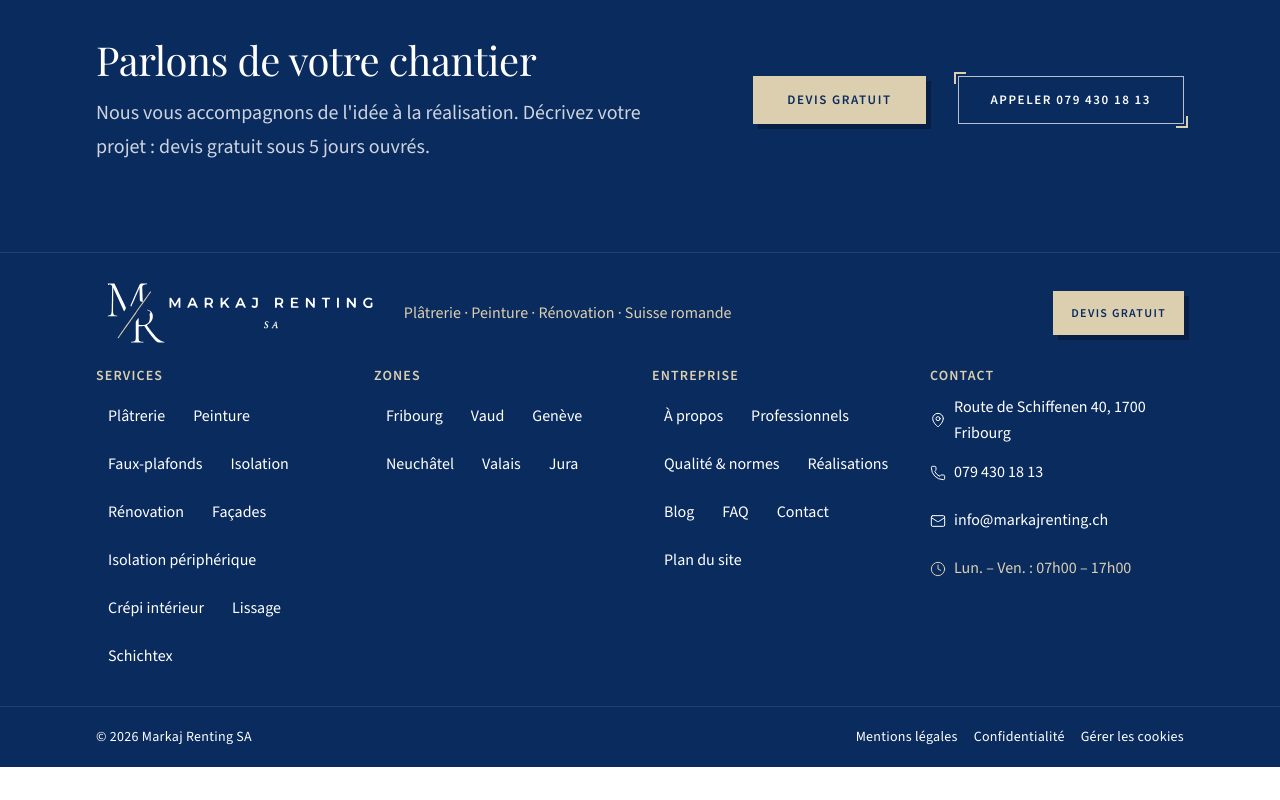
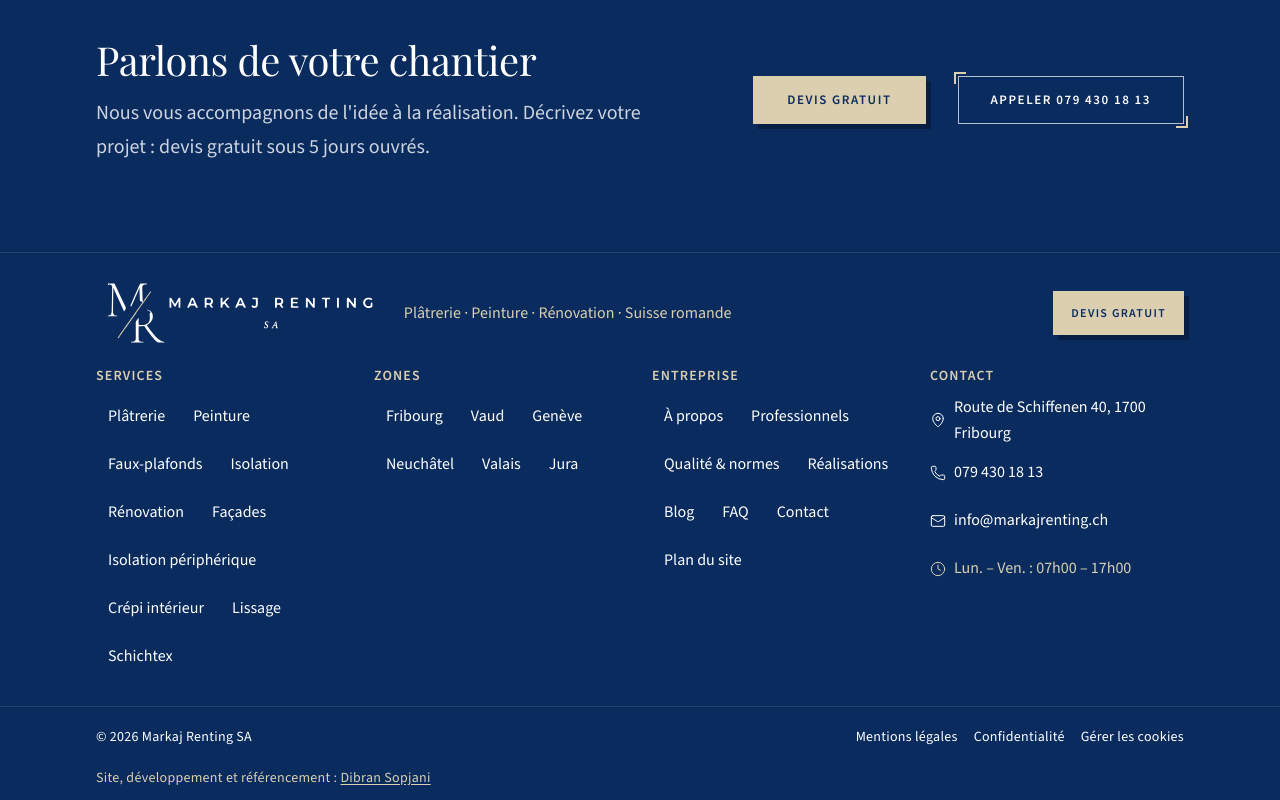
Before and after one commit to sopdibran-collab/sopdibran-collab.github.io-markajrenting.ch, a Next.js app: page / in a window 1280 px wide. Shown: the part 7576-8376 px from the top of the page. Before the commit the page ends 8343 px from the top, so only its background shows below. Built offline with nearby package versions, Linux system fonts and the light colour scheme; no server answers; a web font is replaced by a local one.

Commit message:
feat: crédit conception du site (pied de page + mentions légales)

```diff
--- a/app/(marketing)/mentions-legales/page.tsx
+++ b/app/(marketing)/mentions-legales/page.tsx
@@ -53,6 +53,19 @@
             Toutefois, elle ne saurait être tenue responsable des omissions, inexactitudes ou carences
             dans la mise à jour des informations.
           </p>
+
+          <h2 className="mt-10 font-heading text-heading-3 text-markaj-primary">Conception du site</h2>
+          <p className="mt-3 font-body text-body text-markaj-primary">
+            Site, développement et référencement :{" "}
+            <a
+              href="https://www.linkedin.com/in/dibransop"
+              target="_blank"
+              rel="noopener"
+              className="underline underline-offset-2 hover:text-markaj-primary/80 focus-visible:outline-none focus-visible:ring-2 focus-visible:ring-markaj-primary focus-visible:ring-offset-2"
+            >
+              Dibran Sopjani
+            </a>
+          </p>
         </div>
       </Section>
     </>
--- a/components/layout/Footer.tsx
+++ b/components/layout/Footer.tsx
@@ -142,6 +142,19 @@
             <ManageCookiesButton />
           </div>
         </div>
+        <div className="mx-auto max-w-content px-4 pb-3 font-body text-caption text-markaj-crepi sm:px-6 lg:px-8">
+          <p>
+            Site, développement et référencement :{" "}
+            <a
+              href="https://www.linkedin.com/in/dibransop"
+              target="_blank"
+              rel="noopener"
+              className="underline underline-offset-2 hover:text-markaj-white focus-visible:outline-none focus-visible:ring-2 focus-visible:ring-markaj-crepi focus-visible:ring-offset-2 focus-visible:ring-offset-markaj-primary"
+            >
+              Dibran Sopjani
+            </a>
+          </p>
+        </div>
       </div>
     </footer>
   );
```
